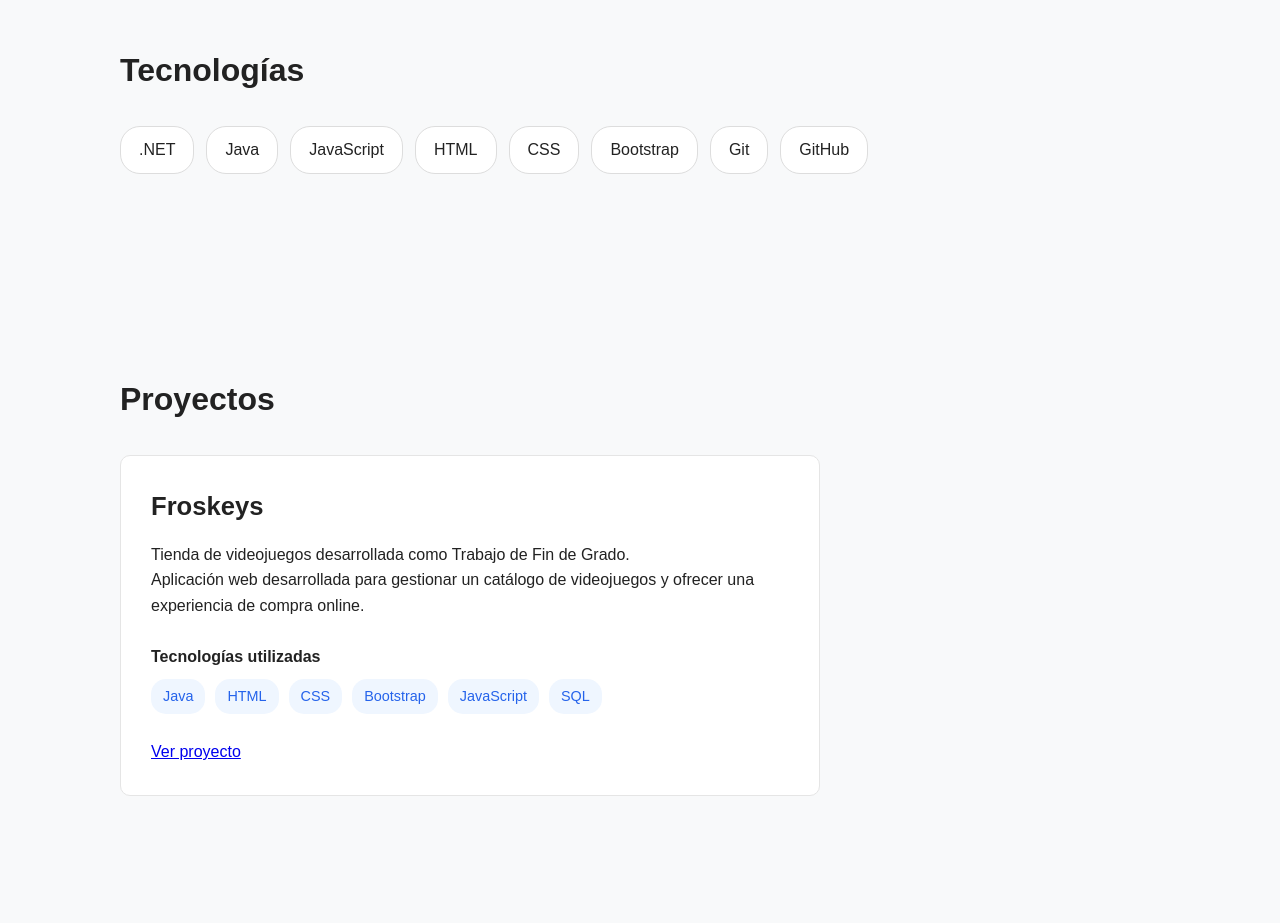
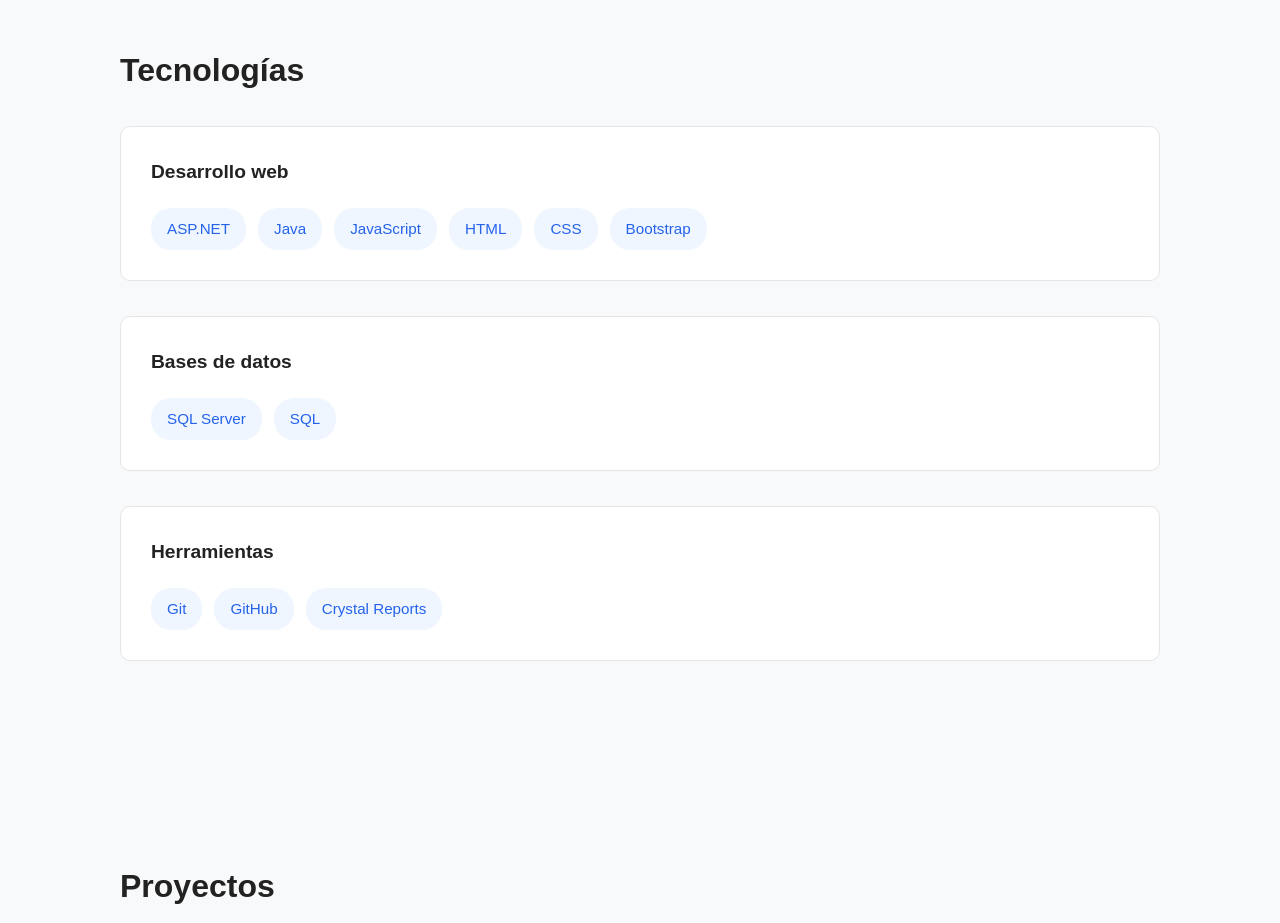
Before and after one commit to FcoJavierJim/Portfolio, a plain HTML site: page index.html in a window 1280 px wide. Shown: the part 1780-2703 px from the top of the page. Drawn offline with Linux system fonts and the light colour scheme.

Commit message:
Tecnologias actualizadas

```diff
--- a/css/style.css
+++ b/css/style.css
@@ -201,18 +201,40 @@
    TECNOLOGÍAS
    ========================= */
 
-#tecnologias ul {
+/* =========================
+   TECNOLOGÍAS
+   ========================= */
+
+.tecnologias-contenedor {
+    display: grid;
+    gap: 35px;
+}
+
+.tecnologias-grupo {
+    background-color: white;
+    border: 1px solid #e5e5e5;
+    border-radius: 10px;
+    padding: 30px;
+}
+
+.tecnologias-grupo h3 {
+    margin-bottom: 20px;
+    font-size: 1.2rem;
+}
+
+.tecnologias-lista {
     display: flex;
     flex-wrap: wrap;
     gap: 12px;
-    list-style: none;
 }
 
-#tecnologias li {
-    background-color: white;
-    border: 1px solid #ddd;
-    padding: 10px 18px;
+.tecnologias-lista span {
+    padding: 9px 16px;
     border-radius: 20px;
+    background-color: #eff6ff;
+    color: #2563eb;
+    font-size: 0.95rem;
+    font-weight: 500;
 }
 
 
--- a/index.html
+++ b/index.html
@@ -143,20 +143,55 @@
 </section>
 
 
-        <section id="tecnologias">
-            <h2>Tecnologías</h2>
+       <section id="tecnologias">
 
-            <ul>
-                <li>.NET</li>
-                <li>Java</li>
-                <li>JavaScript</li>
-                <li>HTML</li>
-                <li>CSS</li>
-                <li>Bootstrap</li>
-                <li>Git</li>
-                <li>GitHub</li>
-            </ul>
-        </section>
+    <h2>Tecnologías</h2>
+
+    <div class="tecnologias-contenedor">
+
+        <div class="tecnologias-grupo">
+
+            <h3>Desarrollo web</h3>
+
+            <div class="tecnologias-lista">
+                <span>ASP.NET</span>
+                <span>Java</span>
+                <span>JavaScript</span>
+                <span>HTML</span>
+                <span>CSS</span>
+                <span>Bootstrap</span>
+            </div>
+
+        </div>
+
+
+        <div class="tecnologias-grupo">
+
+            <h3>Bases de datos</h3>
+
+            <div class="tecnologias-lista">
+                <span>SQL Server</span>
+                <span>SQL</span>
+            </div>
+
+        </div>
+
+
+        <div class="tecnologias-grupo">
+
+            <h3>Herramientas</h3>
+
+            <div class="tecnologias-lista">
+                <span>Git</span>
+                <span>GitHub</span>
+                <span>Crystal Reports</span>
+            </div>
+
+        </div>
+
+    </div>
+
+</section>
 
 
      <section id="proyectos">
```
